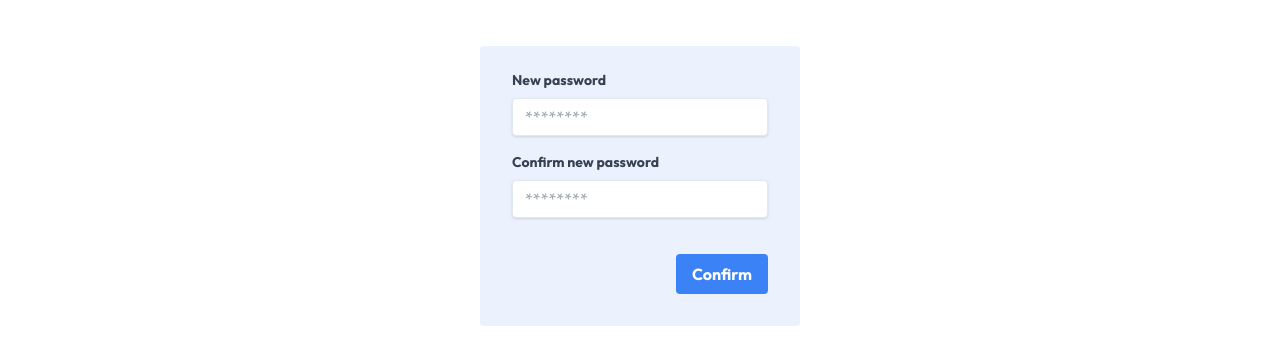
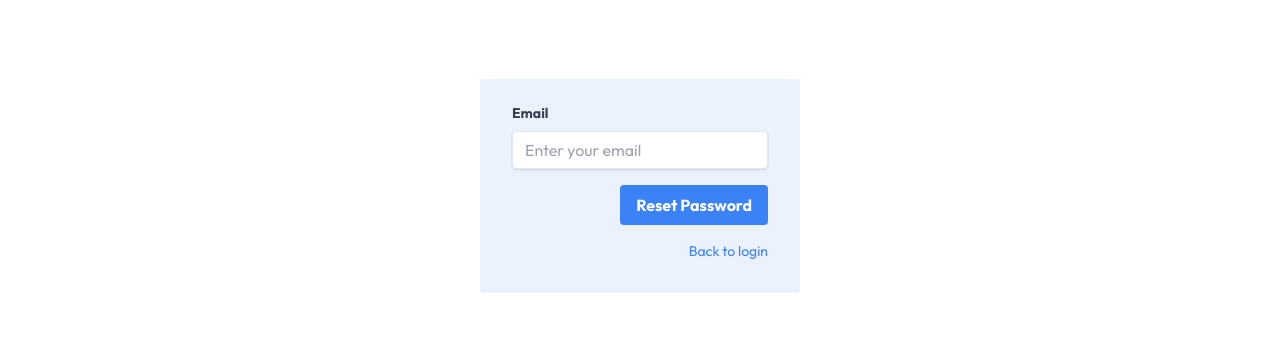
Before and after one commit to OpiniIsaac/kisofresh-frontEnd, a Next.js app: page /forgotpassword in a window 1280 px wide. Shown: the part 206-550 px from the top of the page. Built offline with nearby package versions, Linux system fonts and the light colour scheme; no server answers; a web font is replaced by a local one.

Commit message:
fnished password

```diff
--- a/app/(auth)/forgotpassword/page.tsx
+++ b/app/(auth)/forgotpassword/page.tsx
@@ -1,58 +1,69 @@
 "use client";
 
-import { Login } from "@/lib/features/accountHandle/loginSlice";
+import React, { useState } from "react";
+import { useDispatch } from "react-redux";
+import { getAuth, sendPasswordResetEmail } from "firebase/auth";
+
+import swal from "sweetalert";
+import { auth } from "@/app/firebase/config";
 import Link from "next/link";
-import React from "react";
-import { useDispatch } from "react-redux";
 
-export default function page() {
-  const dispatch = useDispatch();
+
+export default function ForgotPassword() {
+  const [email, setEmail] = useState("");
+
+
+  const handleForgotPassword = async () => {
+    try {
+      await sendPasswordResetEmail(auth, email);
+      swal({
+        title: "Email Sent",
+        text: "Please check your email for password reset instructions.",
+        icon: "success",
+      });
+
+    } catch (error) {
+      swal({
+        title: "Error",
+        text: "Error Occcured",
+        icon: "error",
+      });
+    }
+  };
+
   return (
     <div className="w-screen h-screen flex justify-center items-center">
-      <div className="w-full max-w-xs ">
+      <div className="w-full max-w-xs">
         <form className="bg-blue-500/10 hover:shadow-md rounded px-8 pt-6 pb-8 mb-4">
           <div className="mb-4">
             <label
               className="block text-gray-700 text-sm font-bold mb-2"
-              htmlFor="new password"
+              htmlFor="email"
             >
-              New password
+              Email
             </label>
             <input
               className="shadow appearance-none border rounded w-full py-2 px-3 text-gray-700 leading-tight focus:outline-none focus:shadow-outline"
-              id="new password"
-              type="password"
-              placeholder="********"
-            />
-          </div>
-          <div className="mb-6">
-            <label
-              className="block text-gray-700 text-sm font-bold mb-2"
-              htmlFor="confirm new password"
-            >
-             Confirm new password
-            </label>
-            <input
-              className="shadow appearance-none border  rounded w-full py-2 px-3 text-gray-700 mb-3 leading-tight focus:outline-none focus:shadow-outline"
-              id="confirm new password"
-              type="password"
-              placeholder="********"
+              id="email"
+              type="email"
+              placeholder="Enter your email"
+              value={email}
+              onChange={(e) => setEmail(e.target.value)}
             />
           </div>
           <div className="flex justify-end w-full">
             <button
               className="bg-blue-500 hover:bg-blue-700 text-white font-bold py-2 px-4 rounded focus:outline-none focus:shadow-outline"
               type="button"
-              onClick={() => dispatch(Login())}
+              onClick={handleForgotPassword}
             >
-              Confirm
+              Reset Password
             </button>
-            {/* <Link
-              className="inline-block align-baseline font-bold text-sm text-blue-500 hover:text-blue-800"
-              href="/forgotpassword"
-            >
-              Forgot Password?
-            </Link> */}
+          </div>
+          <div className="flex justify-end w-full mt-4">
+            <Link href="/login" className="text-blue-500 hover:text-blue-700 text-sm">
+              Back to login
+            </Link>
           </div>
         </form>
       </div>
```
